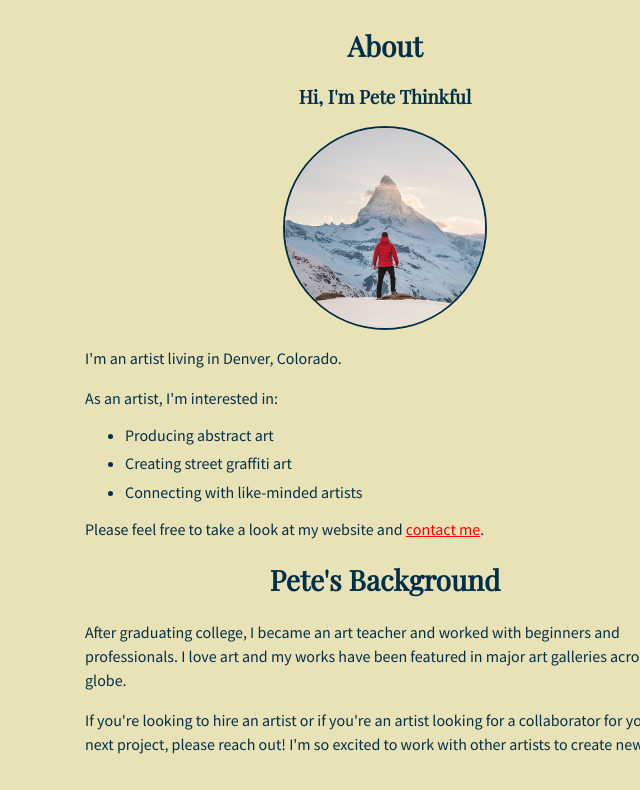
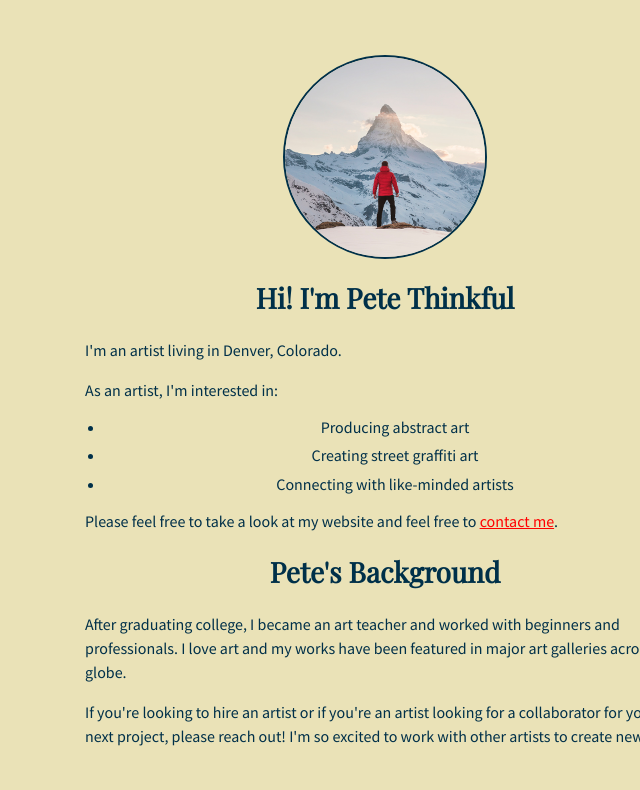
Before and after one commit to Dount-Holestien/pete-Thankful-final-, a plain HTML site: page index.html in a window 1280 px wide. Shown: the part 247-1037 px from the top of the page, without its empty margins (255-895 px from the left). Drawn offline with nearby package versions, Linux system fonts and the light colour scheme.

Commit message:
Update index.html

```diff
--- a/index.html
+++ b/index.html
@@ -12,7 +12,7 @@
 
 <body>
   <header>
-    <h1>Pete Thinkful | Artist</h1>
+    <h2 style="margin: 0;">Pete Thinkful | Artist</h2>
     <nav>
       <ul>
         <li><a href="#about">About</a></li>
@@ -24,21 +24,25 @@
 
   <main>
     <div>
+      <h1>About</h1>
       <article id="about-article">
-        <h2>About</h2>
-        <h3>Hi, I'm Pete Thinkful</h3>
-        <div>
+        <div class="about-intro">
+          <div class="profile-image">
             <img class="image-circle" src="images/pete-thinkful.png" alt="Pete Thinkful">
+          </div>
+          <div class="intro-text">
+            <h2>Hi! I'm Pete Thinkful</h2>
             <p>I'm an artist living in Denver, Colorado.</p>
             <p>As an artist, I'm interested in:</p>
-          <ul style="list-style-type: disc; text-align: left; padding-left: 40px;">
+            <ul style="list-style-type: disc; padding-left: 20px;">
               <li>Producing abstract art</li>
               <li>Creating street graffiti art</li>
               <li>Connecting with like-minded artists</li>
             </ul>
-          <p>Please feel free to take a look at my website and <a href="#contact">contact me</a>.</p>
+            <p>Please feel free to take a look at my website and feel free to <a href="#contact">contact me</a>.</p>
           </div>
-        <div>
+        </div>
+        <div class="background-section">
           <h2>Pete's Background</h2>
           <p>After graduating college, I became an art teacher and worked with beginners and professionals. I love art and my works have been featured in major art galleries across the globe.</p>
           <p>If you're looking to hire an artist or if you're an artist looking for a collaborator for your next project, please reach out! I'm so excited to work with other artists to create new art.</p>
@@ -57,7 +61,7 @@
         <div>
           <h2>Spiral Zany</h2>
           <img src="images/spiral-zany.png" alt="Spiral Zany">
-          <p>Sriracha portland taxidermy cronut messenger bag, vegan distillery. Vaporware kickstarter air plant mumblecore food truck.</p>
+          <p>Sriracha Portland taxidermy cronut messenger bag, vegan distillery. Vaporware Kickstarter air plant mumblecore food truck.</p>
         </div>
         <div>
           <h2>Melted Rainbow</h2>
```
Lines whose indentation alone changed are shown as unchanged.
